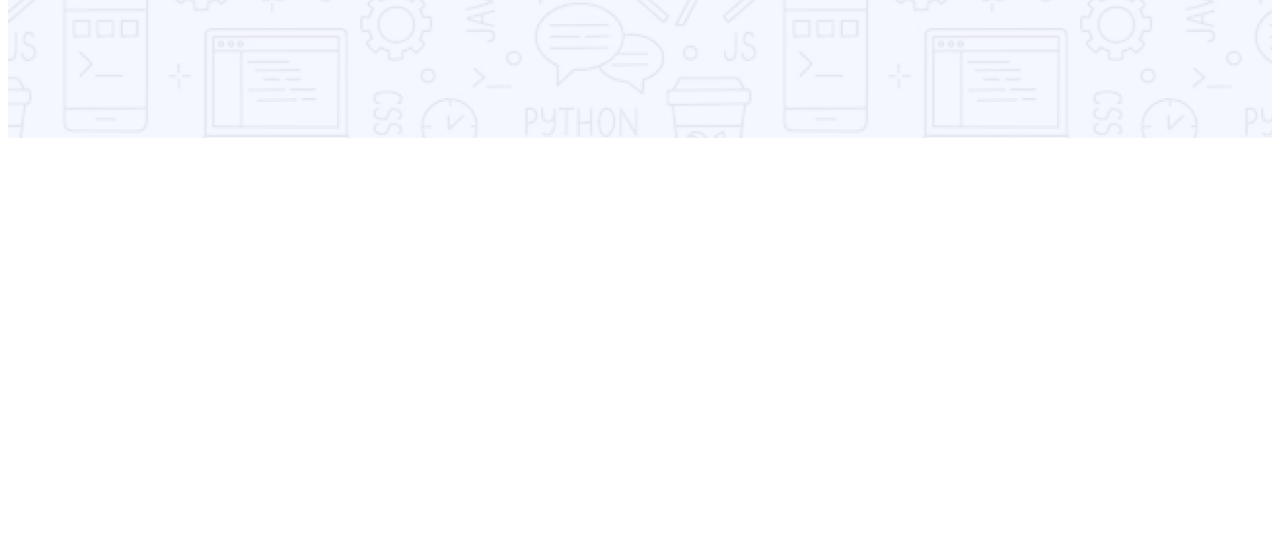
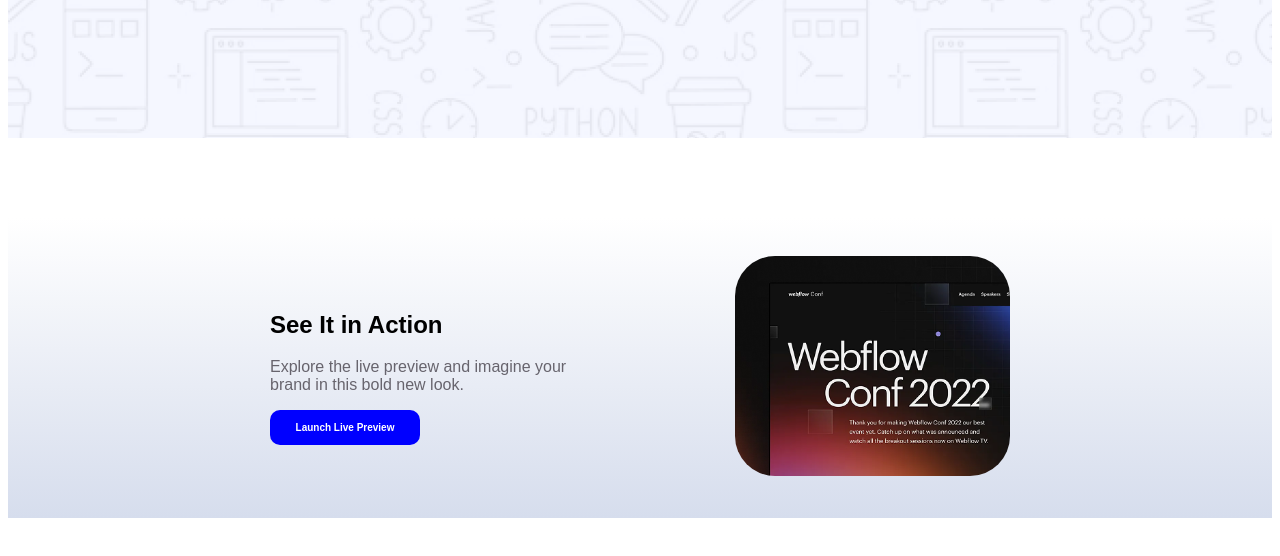
Before and after one commit to nurjahan23coder/PH-web-assignment-1, a plain HTML site: page index.html in a window 1280 px wide. Shown: the part 450-1006 px from the top of the page. Before the commit the page ends 800 px from the top, so only its background shows below. Drawn offline with Linux system fonts and the light colour scheme.

Commit message:
added a action section

```diff
--- a/Style/style.css
+++ b/Style/style.css
@@ -48,6 +48,44 @@
   margin-bottom: 80px;
 }
 
+.action {
+  display: flex;
+  align-items: center;
+  gap: 130px;
+  max-width: 740px;
+  margin: 0 auto;
+  height: 300px;
+  margin-bottom: 80px;
+}
+.action-head{
+  font-size: 42;
+  font-weight: bold;
+}
+
+.btn-2 {
+  width: 150px;
+  height: 35px;
+  border-radius: 10px;
+  background-color: blue;
+  color: #FFFFFF;
+  border: none;
+  cursor: pointer;
+  font-size: 10px;
+  font-weight: 600;
+}
+
+.img-1 {
+  border-radius: 40px;
+  width: 275px;
+  height: 220px;
+}
+
+.font-size {
+  font-size: 16px;
+  color: #67646d;
+
+}
+
 /* nav styles */
 nav {
   display: flex;
--- a/index.html
+++ b/index.html
@@ -20,8 +20,21 @@
     </header>
 
 
-    </header>
-    <main>
+
+    <main class="main">
+        <section >
+            <div class="action ">
+                <div>
+                    <h1 class="action-head">See It in Action</h1>
+                    <p class="font-size">Explore the live preview and imagine your  brand in this bold new look.</p>
+                    <button class="btn-2">Launch Live Preview</button>
+                </div>
+                <div>
+                    <img class="img-1" src="Assets/wc-mini.png" alt="">
+
+                </div>
+            </div>
+        </section>
 
     </main>
     <footer>
```
